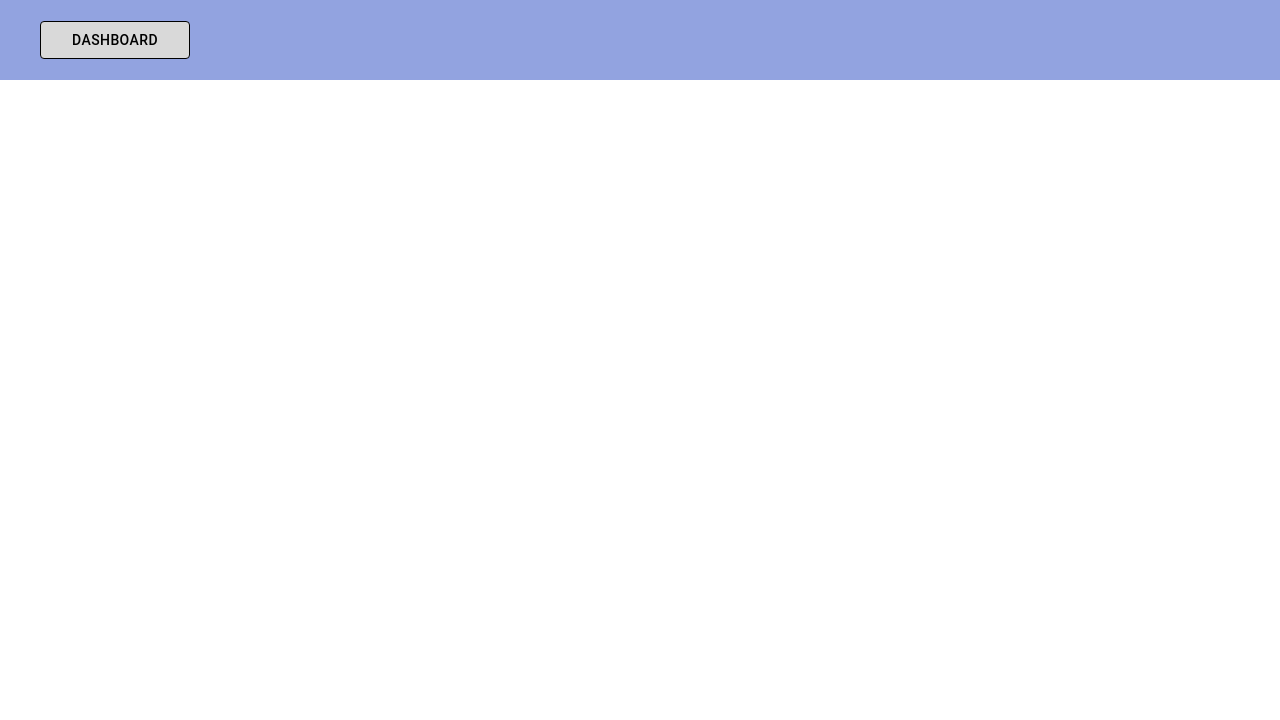
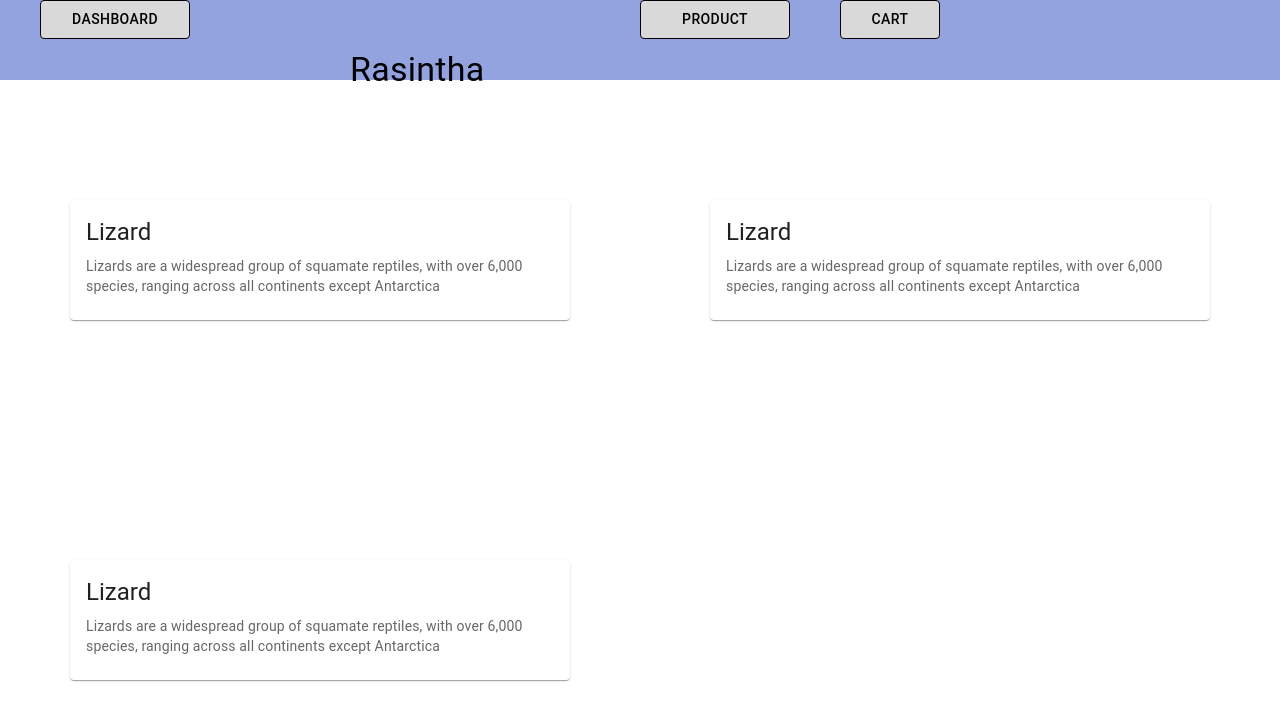
Before and after one commit to RasinthaDilshanJayarathne/Rapid-Application-Development, a React (Create React App) app: page / in a window 1280 px wide. Shown: the top 720 px of the page. Built offline with nearby package versions, Linux system fonts and the light colour scheme.

Commit message:
Update Cards

```diff
--- a/src/pages/Home/home.jsx
+++ b/src/pages/Home/home.jsx
@@ -1,7 +1,10 @@
 import { withStyles } from "@mui/styles";
 import { Component } from "react";
 import { styleSheet } from "./styles";
-import { Button, Grid, TextField, Typography,} from "@mui/material";
+import { Button, Grid, TextField, Typography, } from "@mui/material";
+import Card from '@mui/material/Card';
+import CardActions from '@mui/material/CardActions';
+import CardContent from '@mui/material/CardContent';
 
 class Home extends Component {
     constructor(props) {
@@ -14,9 +17,59 @@ class Home extends Component {
             <>
                 <Grid className={classes.container}>
                     <Grid className={classes.navBar}>
-                        <Button style={{width:'150px',backgroundColor:'#D9D9D9',color:'black',marginLeft:'40px',border:'1px solid black'}}>Dashboard</Button>
+                        <Button style={{ width: '150px', backgroundColor: '#D9D9D9', color: 'black', marginLeft: '40px', border: '1px solid black' }}>Dashboard</Button>
+                        <Button style={{ width: '150px', backgroundColor: '#D9D9D9', color: 'black', marginLeft: '450px', border: '1px solid black' }}>Product</Button>
+                        <Button style={{ width: '100px', backgroundColor: '#D9D9D9', color: 'black', marginLeft: '50px', border: '1px solid black' }}>cart</Button>
+                        <Typography variant="h4" gutterBottom component="div" style={{ marginLeft: '350px', marginTop: '10px' }}>
+                            Rasintha
+                        </Typography>
                     </Grid>
-                    <Grid className={classes.bodyContainer}></Grid>
+                    <Grid className={classes.bodyContainer}>
+                        <Grid className={classes.cardBodyContainer}>
+                            <Grid className={classes.card}>
+                                <Card style={{ maxWidth: '500px', maxHeight: '400px'}}>
+                                    <CardContent>
+                                        <Typography gutterBottom variant="h5" component="div">
+                                            Lizard
+                                        </Typography>
+                                        <Typography variant="body2" color="text.secondary">
+                                            Lizards are a widespread group of squamate reptiles, with over 6,000
+                                            species, ranging across all continents except Antarctica
+                                        </Typography>
+                                    </CardContent>
+                                </Card>
+                            </Grid>
+                            <Grid className={classes.card}>
+                            <Card style={{ maxWidth: '500px', maxHeight: '400px'}}>
+                                    <CardContent>
+                                        <Typography gutterBottom variant="h5" component="div">
+                                            Lizard
+                                        </Typography>
+                                        <Typography variant="body2" color="text.secondary">
+                                            Lizards are a widespread group of squamate reptiles, with over 6,000
+                                            species, ranging across all continents except Antarctica
+                                        </Typography>
+                                    </CardContent>
+                                </Card>
+                            </Grid>
+                        </Grid>
+                        <Grid className={classes.cardBodyContainer}>
+                            <Grid className={classes.card}>
+                            <Card style={{ maxWidth: '500px', maxHeight: '400px'}}>
+                                    <CardContent>
+                                        <Typography gutterBottom variant="h5" component="div">
+                                            Lizard
+                                        </Typography>
+                                        <Typography variant="body2" color="text.secondary">
+                                            Lizards are a widespread group of squamate reptiles, with over 6,000
+                                            species, ranging across all continents except Antarctica
+                                        </Typography>
+                                    </CardContent>
+                                </Card>
+                            </Grid>
+                            <Grid className={classes.card}></Grid>
+                        </Grid>
+                    </Grid>
                 </Grid>
             </>
         )
```
